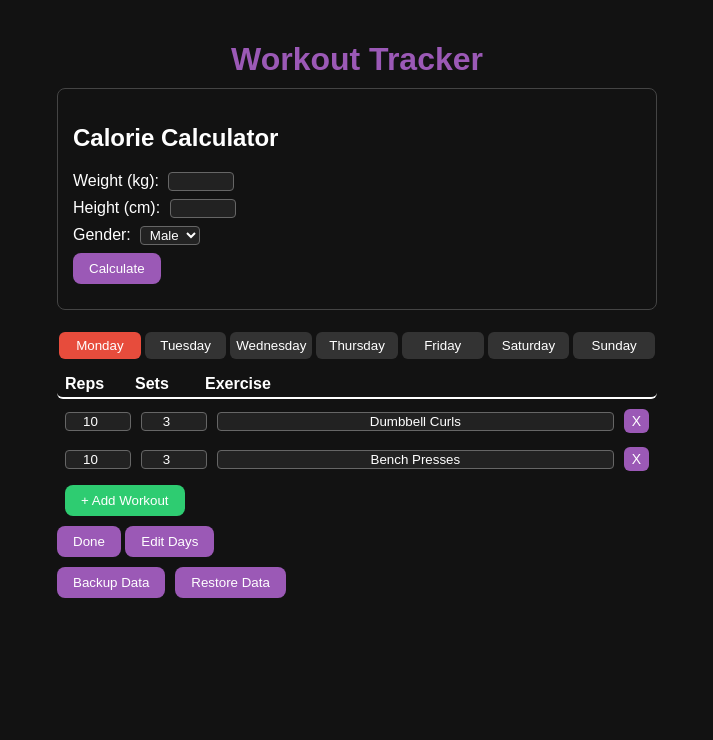
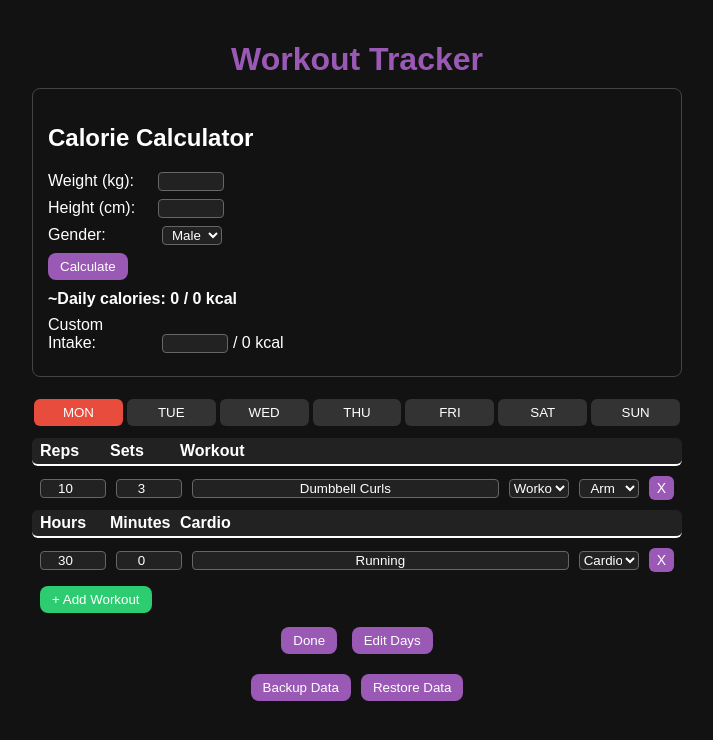
Before and after one commit to picklocks808/workout-tracker, a plain HTML site: page index.html in a window 1280 px wide. Both pictures are taken after a click on the button "Edit List". Shown: the whole page, without its empty margins (283-996 px from the left). Drawn offline with Linux system fonts and the light colour scheme.

Commit message:
Update index.html

```diff
--- a/index.html
+++ b/index.html
@@ -4,46 +4,41 @@
 <meta name="viewport" content="width=device-width, initial-scale=1.0">
 <title>Workout Tracker</title>
 <style>
-  body { font-family: sans-serif; max-width: 600px; margin: auto; padding: 20px; background: #121212; color: #fff; }
-  h1 { text-align: center; margin-bottom: 10px; color: #9b59b6; }
-  ul { list-style: none; padding: 0; margin: 0; }
-  li { display: flex; align-items: center; gap: 10px; margin: 6px 0; padding: 4px 8px; border-radius: 6px; }
-  li.header { font-weight: bold; border-bottom: 2px solid #fff; }
-  input[type="number"], input[type="text"], select { width: 60px; text-align: center; border-radius: 4px; border: 1px solid #666; background: #222; color: #fff; }
-  input[type="text"] { flex: 1; }
-  button { padding: 8px 16px; border: none; border-radius: 8px; background: #9b59b6; color: #fff; cursor: pointer; }
-  .small-btn { padding: 4px 8px; font-size: 14px; border-radius: 6px; cursor: pointer; }
-  .add-btn { background: #2ecc71; color: #fff; }
-  .calculator { border: 1px solid #444; padding: 15px; margin-bottom: 20px; border-radius: 8px; }
-  .calculator label { margin-right: 5px; }
-  .calculator div { margin: 8px 0; }
-  #caloriesOutput { font-weight: bold; margin-top: 10px; }
-  .days { display: flex; justify-content: space-between; margin-bottom: 10px; }
-  .day-btn { flex: 1; margin: 2px; padding: 6px 0; border-radius: 6px; border: none; cursor: pointer; color: #fff; }
-  .modal { display:none; position:fixed; top:0; left:0; width:100%; height:100%; background:rgba(0,0,0,0.8); justify-content:center; align-items:center; }
+body { font-family:sans-serif; max-width:650px; margin:auto; padding:20px; background:#121212; color:#fff; }
+h1 { text-align:center; color:#9b59b6; margin-bottom:10px; }
+ul { list-style:none; padding:0; margin:0; }
+li { display:flex; align-items:center; gap:10px; margin:6px 0; padding:4px 8px; border-radius:6px; }
+li.header { font-weight:bold; border-bottom:2px solid #fff; background:#222; }
+input[type="number"], input[type="text"], select { width:60px; text-align:center; border-radius:4px; border:1px solid #666; background:#222; color:#fff; }
+input[type="text"] { flex:1; }
+button { padding:6px 12px; border:none; border-radius:8px; background:#9b59b6; color:#fff; cursor:pointer; }
+.small-btn { padding:4px 8px; font-size:14px; border-radius:6px; cursor:pointer; }
+.add-btn { background:#2ecc71; color:#fff; }
+.calculator { border:1px solid #444; padding:15px; margin-bottom:20px; border-radius:8px; }
+.calculator div { margin:8px 0; }
+.calculator label { display:inline-block; width:100px; }
+.calculator input[type="number"], .calculator select { margin-left:10px; border-radius:4px; border:1px solid #666; background:#222; color:#fff; text-align:center; }
+#caloriesOutput { font-weight:bold; margin-top:10px; }
+.days { display:flex; justify-content:space-between; margin-bottom:10px; }
+.day-btn { flex:1; margin:2px; padding:6px 0; border-radius:6px; border:none; cursor:pointer; color:#fff; }
+.modal { display:none; position:fixed; top:0; left:0; width:100%; height:100%; background:rgba(0,0,0,0.85); justify-content:center; align-items:center; }
 .modal-content { background:#222; padding:20px; border-radius:8px; width:90%; max-width:400px; max-height:80%; overflow:auto; }
 .modal h3 { margin-top:0; }
 .modal label { display:block; margin:6px 0; }
-  .backup-buttons { display:flex; gap:10px; margin-top:10px; flex-wrap: wrap; }
+.edit-buttons { text-align:center; margin-top:10px; }
+.edit-buttons button { margin:0 5px; }
+.backup-buttons { display: flex; justify-content: center; gap: 10px; margin-top: 20px; flex-wrap: wrap; }
 </style>
 </head>
 <body>
 
 <h1>Workout Tracker</h1>
 
-<!-- Calorie Calculator -->
 <div class="calculator">
   <h2>Calorie Calculator</h2>
-  <div>
-    <label>Weight (kg):</label>
-    <input type="number" id="weight" min="0">
-  </div>
-  <div>
-    <label>Height (cm):</label>
-    <input type="number" id="height" min="0">
-  </div>
-  <div>
-    <label>Gender:</label>
+  <div><label>Weight (kg):</label><input type="number" id="weight" min="0"></div>
+  <div><label>Height (cm):</label><input type="number" id="height" min="0"></div>
+  <div><label>Gender:</label>
     <select id="gender">
       <option value="male">Male</option>
       <option value="female">Female</option>
@@ -51,19 +46,21 @@
   </div>
   <button onclick="calculateCalories()">Calculate</button>
   <div id="caloriesOutput"></div>
+  <div>
+    <label>Custom Intake:</label>
+    <input type="number" id="customCalories" min="0" onchange="saveAll()">
+    <span> / <span id="calculatedCalories">0</span> kcal</span>
+  </div>
 </div>
 
-<!-- Day Selector -->
 <div class="days" id="daySelector"></div>
-
-<!-- Workout List -->
 <ul id="workoutList"></ul>
 
-<!-- Buttons -->
+<div class="edit-buttons">
   <button onclick="toggleEdit()" id="editBtn">Edit List</button>
   <button onclick="toggleEditDays()" id="editDaysBtn">Edit Days</button>
+</div>
 
-<!-- Edit Days Modal -->
 <div class="modal" id="daysModal">
   <div class="modal-content">
     <h3>Edit Workouts for <span id="modalDayName"></span></h3>
@@ -73,150 +70,211 @@
   </div>
 </div>
 
-<!-- Backup -->
 <div class="backup-buttons">
   <button onclick="backupData()">Backup Data</button>
   <button onclick="restoreData()">Restore Data</button>
 </div>
 
 <script>
-const dayColors = {
-  "Monday":"#e74c3c",
-  "Tuesday":"#e67e22",
-  "Wednesday":"#f1c40f",
-  "Thursday":"#2ecc71",
-  "Friday":"#3498db",
-  "Saturday":"#9b59b6",
-  "Sunday":"#fd79a8"
-};
-const days = Object.keys(dayColors);
-let workouts = JSON.parse(localStorage.getItem("workouts")) || [
-  { reps:10, sets:3, name:"Dumbbell Curls" },
-  { reps:10, sets:3, name:"Bench Presses" }
+const dayColors={ "MON":"#e74c3c","TUE":"#e67e22","WED":"#f1c40f","THU":"#2ecc71","FRI":"#3498db","SAT":"#9b59b6","SUN":"#fd79a8" };
+const days=Object.keys(dayColors);
+const groupTypes=["Arm","Back","Chest","Core","Legs","Neck","Shoulders"];
+let workouts=JSON.parse(localStorage.getItem("workouts"))||[
+  {reps:10, sets:3, name:"Dumbbell Curls", type:"Workout", group:"Arm"},
+  {reps:30, sets:0, name:"Running", type:"Cardio", group:""}
 ];
-let calorieData = JSON.parse(localStorage.getItem("calorieData")) || {};
-let dayAssignments = JSON.parse(localStorage.getItem("dayAssignments")) || {};
-let currentDay = days[0];
-let editMode = false;
-let editDaysMode = false;
-let tempAssignments = {};
+let calorieData=JSON.parse(localStorage.getItem("calorieData"))||{};
+let dayAssignments=JSON.parse(localStorage.getItem("dayAssignments"))||{};
+let currentDay=days[0], editMode=false, editDaysMode=false, tempAssignments={};
 
-const list = document.getElementById("workoutList");
-const daySelectorDiv = document.getElementById("daySelector");
-const editBtn = document.getElementById("editBtn");
-const editDaysBtn = document.getElementById("editDaysBtn");
-const daysModal = document.getElementById("daysModal");
-const modalDayName = document.getElementById("modalDayName");
-const modalWorkoutCheckboxes = document.getElementById("modalWorkoutCheckboxes");
+const list=document.getElementById("workoutList");
+const daySelectorDiv=document.getElementById("daySelector");
+const editBtn=document.getElementById("editBtn");
+const editDaysBtn=document.getElementById("editDaysBtn");
+const daysModal=document.getElementById("daysModal");
+const modalDayName=document.getElementById("modalDayName");
+const modalWorkoutCheckboxes=document.getElementById("modalWorkoutCheckboxes");
+const customCaloriesInput=document.getElementById("customCalories");
+const calculatedCaloriesSpan=document.getElementById("calculatedCalories");
 
-// --- Render Days Buttons ---
-function renderDayButtons() {
-  daySelectorDiv.innerHTML = "";
-  days.forEach(day => {
-    const btn = document.createElement("button");
-    btn.textContent = day;
-    btn.className = "day-btn";
-    btn.style.background = day === currentDay ? dayColors[day] : "#333";
-    btn.onclick = ()=>{currentDay = day; render();};
+function renderDayButtons(){
+  daySelectorDiv.innerHTML="";
+  days.forEach(day=>{
+    const btn=document.createElement("button");
+    btn.textContent=day;
+    btn.className="day-btn";
+    btn.style.background=day===currentDay?dayColors[day]:"#333";
+    btn.onclick=()=>{currentDay=day; render();};
     daySelectorDiv.appendChild(btn);
   });
 }
 
-// --- Render Workouts ---
-function render() {
-  renderDayButtons();
-  list.innerHTML = "";
-  list.innerHTML += `<li class="header"><span style="width:60px;">Reps</span><span style="width:60px;">Sets</span>Exercise</li>`;
-  workouts.forEach((w,i)=>{
-    const li = document.createElement("li");
-    if(dayAssignments[currentDay]?.includes(i)) li.style.background = dayColors[currentDay];
-    li.innerHTML = editMode ?
+function sortWorkouts(ws){
+  return ws.sort((a,b)=>{
+    if(a.type!==b.type) return a.type==="Workout"? -1:1;
+    if(a.type==="Workout" && b.type==="Workout"){
+      if(a.group!==b.group){if(!a.group) return 1; if(!b.group) return -1; return a.group.localeCompare(b.group);}
+    }
+    return a.name.localeCompare(b.name);
+  });
+}
+
+function createWorkoutLi(w,i){
+  const li=document.createElement("li");
+  if(editMode){
+    if(w.type==="Workout"){
+      li.innerHTML=`<input type="number" min="0" value="${w.reps}" onchange="updateReps(${i},this.value)">
+        <input type="number" min="0" value="${w.sets}" onchange="updateSets(${i},this.value)">
+        <input type="text" value="${w.name}" onchange="updateName(${i},this.value)">
+        <select onchange="updateType(${i},this.value)">
+          <option value="Workout" ${w.type==="Workout"?"selected":""}>Workout</option>
+          <option value="Cardio" ${w.type==="Cardio"?"selected":""}>Cardio</option>
+        </select>
+        <select onchange="updateGroup(${i},this.value)">
+          <option value="">None</option>
+          ${groupTypes.map(g=>`<option value="${g}" ${w.group===g?"selected":""}>${g}</option>`).join("")}
+        </select>
+        <button class="small-btn" onclick="removeWorkout(${i})">X</button>`;
+    } else {
+      li.innerHTML=`<input type="number" min="0" value="${w.reps}" placeholder="Hours" onchange="updateReps(${i},this.value)">
+        <input type="number" min="0" value="${w.sets}" placeholder="Minutes" onchange="updateSets(${i},this.value)">
+        <input type="text" value="${w.name}" onchange="updateName(${i},this.value)">
+        <select onchange="updateType(${i},this.value)">
+          <option value="Workout" ${w.type==="Workout"?"selected":""}>Workout</option>
+          <option value="Cardio" ${w.type==="Cardio"?"selected":""}>Cardio</option>
+        </select>
+        <button class="small-btn" onclick="removeWorkout(${i})">X</button>`;
+    }
+  } else {
+    li.innerHTML=w.type==="Workout"?
       `<input type="number" min="0" value="${w.reps}" onchange="updateReps(${i},this.value)">
       <input type="number" min="0" value="${w.sets}" onchange="updateSets(${i},this.value)">
-       <input type="text" value="${w.name}" onchange="updateName(${i},this.value)">
-       <button class="small-btn" onclick="removeWorkout(${i})">X</button>` :
+      Workout / ${w.group? w.group+" / ":""}${w.name}`:
       `<input type="number" min="0" value="${w.reps}" onchange="updateReps(${i},this.value)">
       <input type="number" min="0" value="${w.sets}" onchange="updateSets(${i},this.value)">
-       ${w.name}`;
-    list.appendChild(li);
-  });
+      Cardio / ${w.name}`;
+  }
+  if(dayAssignments[currentDay]?.includes(i)) li.style.background=dayColors[currentDay];
+  return li;
+}
+
+function render(){
+  renderDayButtons();
+  list.innerHTML="";
+  const workoutItems=sortWorkouts(workouts.filter(w=>w.type==="Workout"));
+  const cardioItems=sortWorkouts(workouts.filter(w=>w.type==="Cardio"));
+
+  if(workoutItems.length){
+    const header=document.createElement("li"); header.className="header";
+    header.innerHTML=`<span style="width:60px;">Reps</span><span style="width:60px;">Sets</span>Workout`;
+    list.appendChild(header);
+    workoutItems.forEach(w=>list.appendChild(createWorkoutLi(w,workouts.indexOf(w))));
+  }
+
+  if(cardioItems.length){
+    const header=document.createElement("li"); header.className="header";
+    header.innerHTML=`<span style="width:60px;">Hours</span><span style="width:60px;">Minutes</span>Cardio`;
+    list.appendChild(header);
+    cardioItems.forEach(w=>list.appendChild(createWorkoutLi(w,workouts.indexOf(w))));
+  }
+
   if(editMode){
-    const liAdd = document.createElement("li");
-    liAdd.innerHTML = `<button class="add-btn" onclick="addWorkout()">+ Add Workout</button>`;
+    const liAdd=document.createElement("li");
+    liAdd.innerHTML=`<button class="add-btn" onclick="addWorkout()">+ Add Workout</button>`;
     list.appendChild(liAdd);
   }
+
+  updateCaloriesDisplay();
   saveAll();
 }
 
-// --- Edit workouts functions ---
-function toggleEdit(){ editMode=!editMode; editBtn.textContent = editMode?"Done":"Edit List"; render();}
-function addWorkout(){ workouts.push({reps:0,sets:0,name:"New Exercise"}); render();}
+function toggleEdit(){ editMode=!editMode; editBtn.textContent=editMode?"Done":"Edit List"; render();}
+function addWorkout(){ workouts.push({reps:0,sets:0,name:"New Exercise",type:"Workout",group:""}); render();}
 function removeWorkout(i){ workouts.splice(i,1); render();}
-function updateReps(i,v){ workouts[i].reps = Math.max(0,Number(v)); saveAll();}
-function updateSets(i,v){ workouts[i].sets = Math.max(0,Number(v)); saveAll();}
+function updateReps(i,v){ workouts[i].reps=Math.max(0,Number(v)); saveAll();}
+function updateSets(i,v){ workouts[i].sets=Math.max(0,Number(v)); saveAll();}
 function updateName(i,v){ workouts[i].name=v; saveAll();}
+function updateType(i,v){ workouts[i].type=v; if(v==="Cardio") workouts[i].group=""; render(); saveAll();}
+function updateGroup(i,v){ workouts[i].group=v; render(); saveAll();}
 
-// --- Calorie calculator ---
 function calculateCalories(){
-  const weight = Number(document.getElementById("weight").value);
-  const height = Number(document.getElementById("height").value);
-  const gender = document.getElementById("gender").value;
-  if(!weight || !height){document.getElementById("caloriesOutput").textContent="Please enter weight and height.";return;}
-  let calories = gender==="male"?10*weight+6.25*height-5*25+5:10*weight+6.25*height-5*25-161;
-  document.getElementById("caloriesOutput").textContent=`Estimated daily calories: ${Math.round(calories)} kcal`;
+  const weight=Number(document.getElementById("weight").value);
+  const height=Number(document.getElementById("height").value);
+  const gender=document.getElementById("gender").value;
+  if(!weight || !height){document.getElementById("caloriesOutput").textContent="Enter weight & height"; return;}
+  let calories=gender==="male"?10*weight+6.25*height-5*25+5:10*weight+6.25*height-5*25-161;
   calorieData={weight,height,gender,calories};
+  updateCaloriesDisplay();
   saveAll();
 }
 
+function updateCaloriesDisplay(){
+  document.getElementById("caloriesOutput").textContent=`~Daily calories: ${customCaloriesInput.value||0} / ${Math.round(calorieData.calories||0)} kcal`;
+}
+
+customCaloriesInput.addEventListener("input",()=>{
+  updateCaloriesDisplay();
+  saveAll();
+});
+
 // --- Edit Days Modal ---
 function toggleEditDays(){
-  editDaysMode = true;
-  tempAssignments = JSON.parse(JSON.stringify(dayAssignments));
-  modalDayName.textContent = currentDay;
+  editDaysMode=true;
+  tempAssignments=JSON.parse(JSON.stringify(dayAssignments));
+  modalDayName.textContent=currentDay;
   modalWorkoutCheckboxes.innerHTML="";
   workouts.forEach((w,i)=>{
-    const checked = tempAssignments[currentDay]?.includes(i)?"checked":"";
-    modalWorkoutCheckboxes.innerHTML += `<label><input type="checkbox" value="${i}" ${checked}> ${w.name}</label>`;
+    const checked=tempAssignments[currentDay]?.includes(i)?"checked":"";
+    modalWorkoutCheckboxes.innerHTML+=`<label><input type="checkbox" value="${i}" ${checked}> ${w.name}</label>`;
   });
   daysModal.style.display="flex";
 }
+
 function saveDayAssignments(){
-  const checkedBoxes = [...modalWorkoutCheckboxes.querySelectorAll("input:checked")].map(cb=>Number(cb.value));
-  tempAssignments[currentDay]=checkedBoxes;
-  dayAssignments = tempAssignments;
+  const checked=[...modalWorkoutCheckboxes.querySelectorAll("input:checked")].map(cb=>Number(cb.value));
+  tempAssignments[currentDay]=checked;
+  dayAssignments=tempAssignments;
   daysModal.style.display="none";
   editDaysMode=false;
   render();
 }
-function cancelDayAssignments(){ daysModal.style.display="none"; editDaysMode=false; render();}
 
-// --- Backup/Restore ---
+function cancelDayAssignments(){
+  daysModal.style.display="none";
+  editDaysMode=false;
+  render();
+}
+
+// --- Backup / Restore ---
 function backupData(){
-  const data = {workouts,calorieData,dayAssignments};
-  const blob = new Blob([JSON.stringify(data, null,2)], {type:"application/json"});
-  const url = URL.createObjectURL(blob);
-  const a = document.createElement("a");
-  a.href=url; a.download="workout_backup.json"; a.click();
+  const data={workouts, calorieData, dayAssignments, customCalories:customCaloriesInput.value};
+  const blob=new Blob([JSON.stringify(data,null,2)],{type:"application/json"});
+  const url=URL.createObjectURL(blob);
+  const a=document.createElement("a");
+  a.href=url;
+  a.download="workout_backup.json";
+  a.click();
   URL.revokeObjectURL(url);
 }
+
 function restoreData(){
-  const input = document.createElement("input");
+  const input=document.createElement("input");
   input.type="file";
   input.accept=".json";
-  input.onchange = e=>{
-    const file = e.target.files[0];
+  input.onchange=e=>{
+    const file=e.target.files[0];
     if(!file) return;
-    const reader = new FileReader();
-    reader.onload = e=>{
+    const reader=new FileReader();
+    reader.onload=e=>{
       try{
-        const data = JSON.parse(e.target.result);
+        const data=JSON.parse(e.target.result);
         workouts=data.workouts||[];
         calorieData=data.calorieData||{};
         dayAssignments=data.dayAssignments||{};
-        document.getElementById("weight").value = calorieData.weight||"";
-        document.getElementById("height").value = calorieData.height||"";
-        document.getElementById("gender").value = calorieData.gender||"male";
-        if(calorieData.calories) document.getElementById("caloriesOutput").textContent=`Estimated daily calories: ${Math.round(calorieData.calories)} kcal`;
+        customCaloriesInput.value=data.customCalories||"";
+        document.getElementById("weight").value=calorieData.weight||"";
+        document.getElementById("height").value=calorieData.height||"";
+        document.getElementById("gender").value=calorieData.gender||"male";
         render();
       }catch(err){alert("Invalid file");}
     };
@@ -225,18 +283,20 @@ function restoreData(){
   input.click();
 }
 
-// --- Save All ---
+// --- Save all data to localStorage ---
 function saveAll(){
-  localStorage.setItem("workouts",JSON.stringify(workouts));
-  localStorage.setItem("calorieData",JSON.stringify(calorieData));
-  localStorage.setItem("dayAssignments",JSON.stringify(dayAssignments));
+  localStorage.setItem("workouts", JSON.stringify(workouts));
+  localStorage.setItem("calorieData", JSON.stringify(calorieData));
+  localStorage.setItem("dayAssignments", JSON.stringify(dayAssignments));
+  localStorage.setItem("customCalories", customCaloriesInput.value||"");
 }
 
-// --- Restore on load ---
-window.onload = ()=>{
-  if(calorieData.weight) document.getElementById("weight").value = calorieData.weight;
-  if(calorieData.height) document.getElementById("height").value = calorieData.height;
-  if(calorieData.gender) document.getElementById("gender").value = calorieData.gender;
+// --- Load data on page load ---
+window.onload=()=>{
+  if(calorieData.weight) document.getElementById("weight").value=calorieData.weight;
+  if(calorieData.height) document.getElementById("height").value=calorieData.height;
+  if(calorieData.gender) document.getElementById("gender").value=calorieData.gender;
+  customCaloriesInput.value=localStorage.getItem("customCalories")||"";
   render();
 };
 </script>
```
Lines whose indentation alone changed are shown as unchanged.
